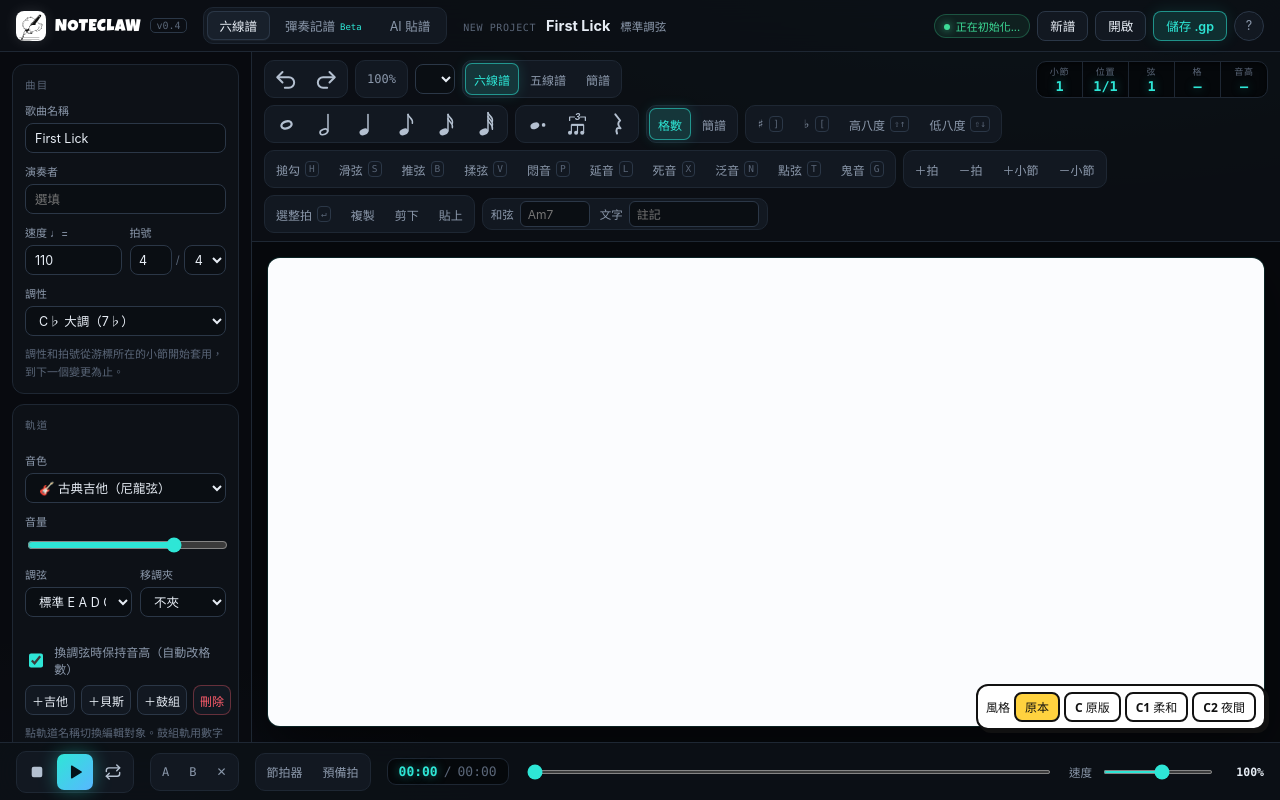
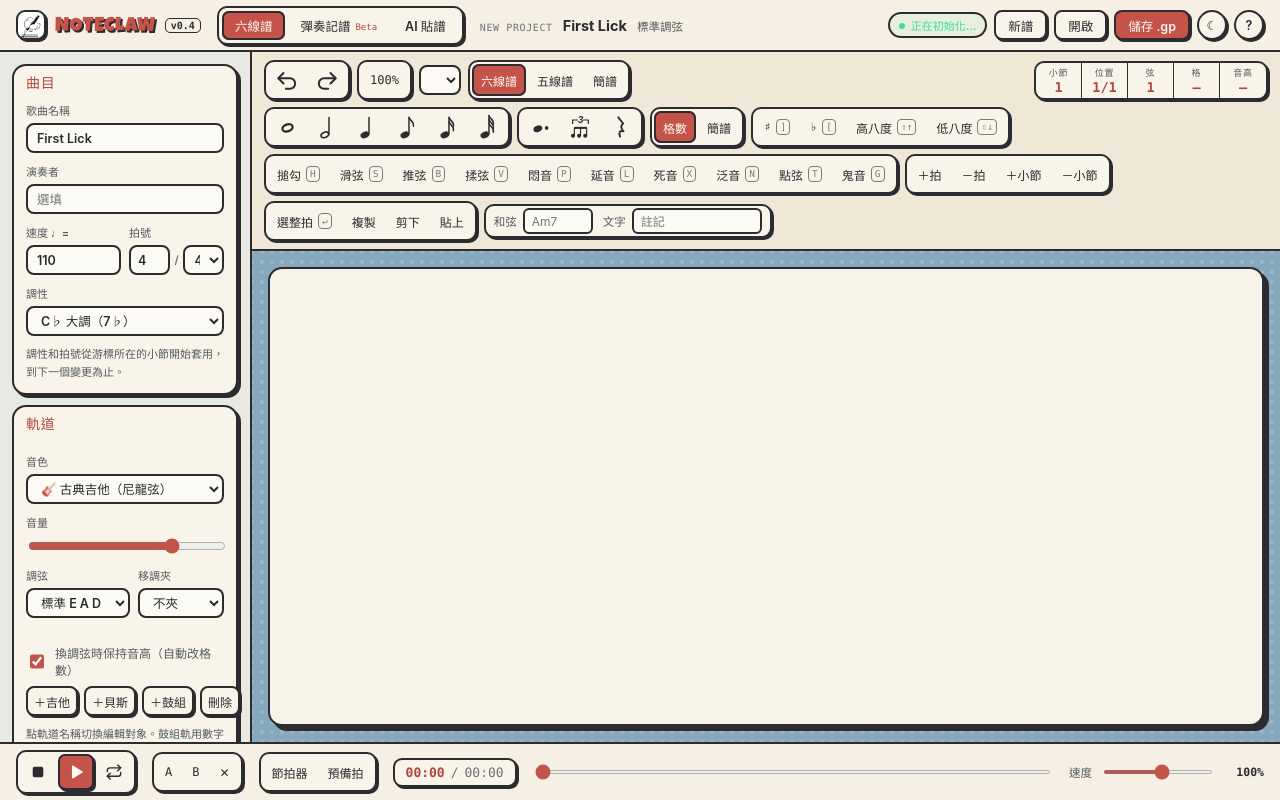
Before and after one commit to BBCODE1111/noteclaw, a website built with Vite: page index.html in a window 1280 px wide. Built offline with nearby package versions, Linux system fonts and the light colour scheme; what @coderline/alphatab would draw is missing.

Commit message:
Make 柔和 pop the default theme with a 夜間 toggle; drop preview themes
Co-Authored-By: Claude Opus 5.5 <noreply@anthropic.com>

```diff
--- a/index.html
+++ b/index.html
@@ -1,5 +1,5 @@
 <!doctype html>
-<html lang="zh-Hant">
+<html lang="zh-Hant" data-theme="pop-soft">
 <head>
   <meta charset="UTF-8"/>
   <meta name="viewport" content="width=device-width, initial-scale=1.0"/>
@@ -8,7 +8,8 @@
   <link rel="icon" type="image/png" sizes="32x32" href="brand/favicon-32.png"/>
   <link rel="apple-touch-icon" href="brand/apple-touch-icon.png"/>
   <link rel="manifest" href="manifest.webmanifest"/>
-  <meta name="theme-color" content="#07090d"/>
+  <meta name="theme-color" content="#86a9bd"/>
+  <script>try{if(localStorage.getItem('noteclaw-theme')==='pop-dusk')document.documentElement.dataset.theme='pop-dusk'}catch(e){}</script>
   <meta name="apple-mobile-web-app-title" content="NoteClaw"/>
 </head>
 <body>
@@ -30,7 +31,7 @@
       <button id="newBtn" class="btn">新譜</button>
       <button id="openBtn" class="btn">開啟</button>
       <button id="saveBtn" class="btn primary">儲存 .gp</button>
-      <button id="panelBtn" class="btn panel-btn" title="曲目、調性、軌道、調弦、匯出">設定</button><button id="helpBtn" class="btn round" title="使用方式">?</button>
+      <button id="panelBtn" class="btn panel-btn" title="曲目、調性、軌道、調弦、匯出">設定</button><button id="themeBtn" class="btn round" title="換成夜間（暗色）">☾</button><button id="helpBtn" class="btn round" title="使用方式">?</button>
       <input id="fileInput" type="file" accept=".gp,.gp3,.gp4,.gp5,.gpx,.xml,.musicxml,.mxl,.mid,.midi,.txt,.alphatex,.noteclaw,.gstudio" hidden/>
     </div>
   </header>
--- a/src/main.js
+++ b/src/main.js
@@ -12,20 +12,17 @@ import { exportPng, exportPdf } from './io/image-export.js';
 import './style.css';
 import './themes.css';
 
-// Look: original console or one of the comic themes. The picker is temporary while a style is chosen.
-const THEMES = [['', '原本'], ['pop', 'C 原版'], ['pop-soft', 'C1 柔和'], ['pop-dusk', 'C2 夜間']];
+// Look: 柔和 (light) by default, 夜間 (dark) on request. index.html applies the saved choice before first paint.
 function applyTheme(id) {
-  if (id) document.documentElement.dataset.theme = id; else delete document.documentElement.dataset.theme;
+  document.documentElement.dataset.theme = id;
   try { localStorage.setItem('noteclaw-theme', id); } catch {}
-  document.querySelectorAll('.theme-picker button').forEach(b => b.classList.toggle('on', b.dataset.theme === id));
+  const b = document.getElementById('themeBtn');
+  if (b) { const dark = id === 'pop-dusk'; b.textContent = dark ? '☀' : '☾'; b.title = dark ? '換成柔和（亮色）' : '換成夜間（暗色）'; }
 }
 {
-  const picker = document.createElement('div'); picker.className = 'theme-picker'; picker.append('風格');
-  for (const [id, label] of THEMES) { const b = document.createElement('button'); b.dataset.theme = id; b.textContent = label; b.onclick = () => applyTheme(id); picker.append(b); }
-  document.body.append(picker);
-  let saved = new URLSearchParams(location.search).get('theme');
-  if (saved === null) try { saved = localStorage.getItem('noteclaw-theme'); } catch {}
-  applyTheme(THEMES.some(([id]) => id === saved) ? saved : '');
+  const q = new URLSearchParams(location.search).get('theme');
+  applyTheme(q === 'pop-dusk' || (q === null && document.documentElement.dataset.theme === 'pop-dusk') ? 'pop-dusk' : 'pop-soft');
+  document.getElementById('themeBtn').onclick = () => applyTheme(document.documentElement.dataset.theme === 'pop-dusk' ? 'pop-soft' : 'pop-dusk');
 }
 
 const $ = id => document.getElementById(id);
--- a/src/themes.css
+++ b/src/themes.css
@@ -1,4 +1,4 @@
-/* NoteClaw comic themes, chosen with <html data-theme="…">. No attribute = the original studio-console look.
+/* NoteClaw comic themes, chosen with <html data-theme="…">. pop-soft is the default; pop-dusk is the dark option.
    Shared by all comic themes: thick ink outlines, hard offset shadows, Luckiest Guy headings. */
 html[data-theme] {
   --ink: #111; --ink-w: 2px; --pop: 3px 3px 0 var(--ink); --pop-sm: 2px 2px 0 var(--ink);
@@ -53,38 +53,6 @@ html[data-theme] .mini.on { background: var(--text); color: var(--panel); border
 html[data-theme] .status { border: var(--ink-w) solid var(--ink); font-weight: 600; }
 html[data-theme] .status::before { box-shadow: none; }
 
-/* A. 墨線漫畫 — black ink on warm paper, yellow marker highlights. */
-html[data-theme="ink"] {
-  color-scheme: light;
-  --bg: #fdf6e3; --page: #fdf6e3; --bar: #fffdf6; --dock: #fbf1d6; --side: #f7ecce;
-  --panel: #fffdf6; --panel-2: #fffdf6; --raise: #fff4c2; --hover: #fff1b0; --field: #fff;
-  --line: #111; --line-2: #111; --text: #111; --dim: #4a4436; --faint: #6d6552; --head: #111; --num: #111;
-  --accent: #ffd23f; --accent-dim: #fff1b0; --accent-line: #111; --on-accent: #111; --on-accent-2: #c2410c;
-  --brand-ink: #111; --brand-shadow: none;
-}
-/* B. 夜間漫畫 — midnight halftone page, neon pink and cyan pops. */
-html[data-theme="night"] {
-  color-scheme: dark;
-  --ink: #000; --pop: 3px 3px 0 #000; --pop-sm: 2px 2px 0 #000;
-  --bg: #1d1736; --bar: #2a2150; --dock: #241c46; --side: #211a40;
-  --page: radial-gradient(circle at 1px 1px, rgba(255, 255, 255, .07) 1.2px, transparent 1.6px) 0 0 / 9px 9px, #1d1736;
-  --panel: #342a63; --panel-2: #342a63; --raise: #433682; --hover: #433682; --field: #191331;
-  --line: #000; --line-2: #000; --text: #fff; --dim: #c9c0f0; --faint: #a59bd6; --head: #ffe14d; --num: #39f0ff;
-  --accent: #ff4fa3; --accent-dim: rgba(255, 79, 163, .2); --accent-line: #ff4fa3; --on-accent: #fff; --on-accent-2: #ffe14d;
-  --brand-ink: #ffe14d; --brand-shadow: 2px 2px 0 #000;
-}
-/* C. 普普網點 — sky-blue halftone page, white panels, red and yellow like a printed comic. */
-html[data-theme="pop"] {
-  color-scheme: light;
-  --bg: #6cc7f0; --bar: #fff; --dock: #fff7d6; --side: #e9f6fd;
-  --page: radial-gradient(circle at 2px 2px, rgba(255, 255, 255, .45) 1.8px, transparent 2.3px) 0 0 / 10px 10px, #6cc7f0;
-  --panel: #fff; --panel-2: #fff; --raise: #fff2a8; --hover: #fff2a8; --field: #fff;
-  --line: #111; --line-2: #111; --text: #111; --dim: #34465a; --faint: #52657a; --head: #e3262f; --num: #e3262f;
-  --accent: #e3262f; --accent-dim: #ffd9d6; --accent-line: #111; --on-accent: #fff; --on-accent-2: #ffe14d;
-  --brand-ink: #e3262f; --brand-shadow: 2px 2px 0 #111;
-}
-html[data-theme="pop"] .tabs button.active em, html[data-theme="ink"] .tabs button.active em { color: inherit; }
-
 /* C1. 柔和普普 — the pop look with dusty, low-glare colours for long sessions. */
 html[data-theme="pop-soft"] {
   color-scheme: light;
@@ -110,9 +78,3 @@ html[data-theme="pop-dusk"] {
 /* Softer paper for the score sheet in the low-glare themes (exports still use white). */
 html[data-theme="pop-soft"] .scorearea, html[data-theme="pop-dusk"] .scorearea { background: #f7f3e8; }
 html[data-theme^="pop-"] .tabs button.active em { color: inherit; }
-
-/* Temporary style picker shown while choosing a theme. */
-.theme-picker { position: fixed; right: 14px; bottom: 70px; z-index: 1300; display: flex; gap: 4px; align-items: center; padding: 6px 8px;
-  background: #fff; color: #111; border: 2px solid #111; border-radius: 12px; box-shadow: 3px 3px 0 #111; font: 600 12px system-ui, sans-serif; }
-.theme-picker button { border: 2px solid #111; background: #fff; color: #111; border-radius: 8px; padding: 4px 9px; font: inherit; cursor: pointer; }
-.theme-picker button.on { background: #ffd23f; }
```
Also changed, not shown: public/manifest.webmanifest.
